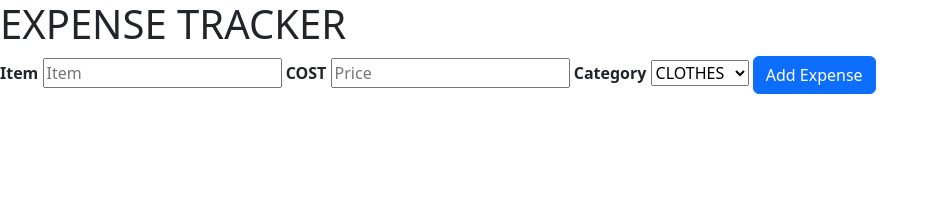
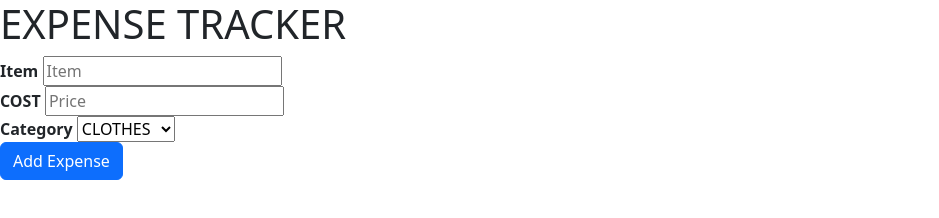
Before and after one commit to arun589/project, a plain HTML site: page index.html in a window 1280 px wide. Shown: the whole page, without its empty margins (0-939 px from the left). Drawn offline with nearby package versions, Linux system fonts and the light colour scheme.

Commit message:
Update index.html

```diff
--- a/index.html
+++ b/index.html
@@ -13,16 +13,16 @@
     <h1>EXPENSE TRACKER</h1>
     <form class="inline form" onsubmit="savetolocalStorage(event)">
         <label for="expense"> <b>Item</b></label>
-        <input type="text" placeholder="Item" id="expense" name="expense" required>
+        <input type="text" placeholder="Item" id="expense" name="expense" required><br>
         <label for="description"><b>COST</b></label>
-        <input type="number" placeholder="Price" id="description" name="description" required>
+        <input type="number" placeholder="Price" id="description" name="description" required><br>
         <label for="category"><b>Category</b></label>
         <select name="category"  id="category"  required>
             <option value="CLOTHES">CLOTHES</option>
             <option value="food">food</option>
             <option value="pharmacy">pharmacy</option>
             <option value="book">Book</option>
-        </select>
+        </select><br>
         <button class="btn btn-primary" id="addexp" type="submit">Add Expense</button>
     </form>
     <ul id="list">
```
